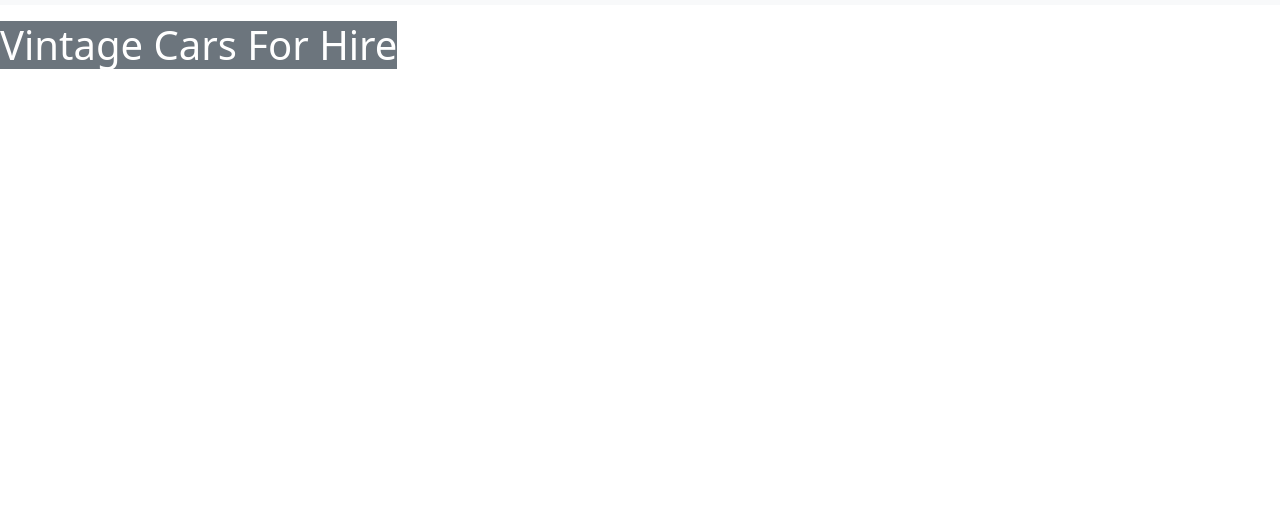
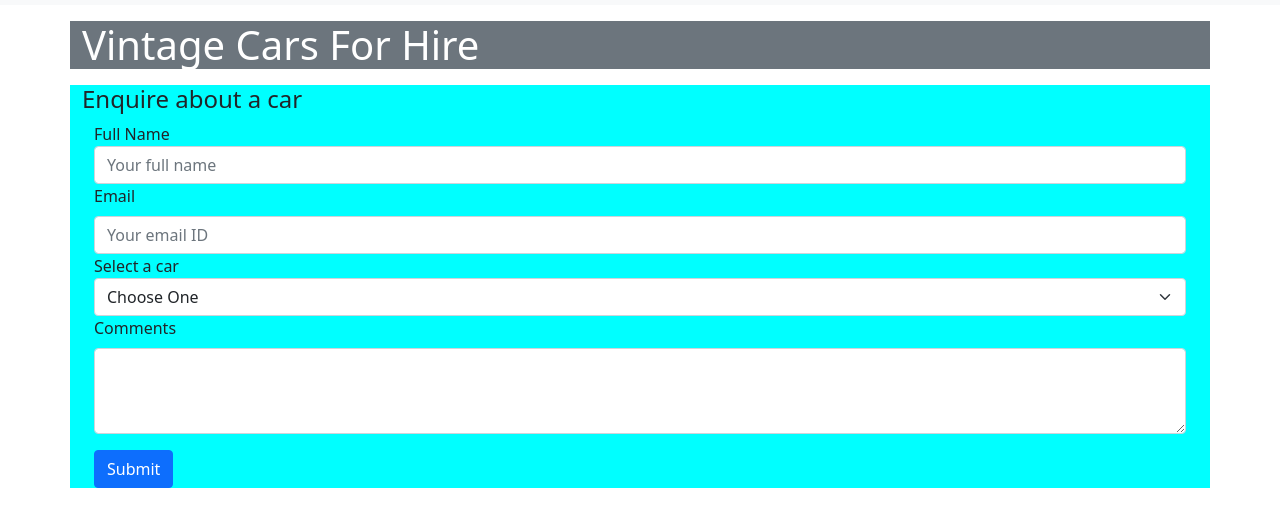
Before and after one commit to loveMySpaceHere/jayanthijoseph_vc, a plain HTML site: page index.html in a window 1280 px wide. Shown: the part 51-578 px from the top of the page. Drawn offline with nearby package versions, Linux system fonts and the light colour scheme.

Commit message:
Adding enquiries section

```diff
--- a/css/styles.css
+++ b/css/styles.css
@@ -0,0 +1,3 @@
+#enquiries{
+    background-color:aqua;
+}
--- a/index.html
+++ b/index.html
@@ -46,7 +46,7 @@
 
         <!-- Ends Navigation -->
         <!-- Starts Header Banner -->
-        <h1 class="position-absolute text-white bg-secondary my-3">Vintage Cars For Hire</h1>
+        <h1 class="container text-white bg-secondary my-3">Vintage Cars For Hire</h1>
         <!-- Ends Header Banner -->
 
     <!-- Section Cars Starts Here -->
@@ -55,6 +55,50 @@
 
 
     <!-- Section Enquiries Starts Here -->
+    <section class="container mt-3" id="enquiries">
+        <h4>Enquire about a car</h4>
+        <form action="#" class="container">
+            <!-- Starts text & telect inputs -->
+            <!--
+
+               1- Choose a form control and adapt it to the layout
+               2 - Choose a select layout and adapt it to the layout
+              -->
+              <div class="form-group">
+                <label for="exampleFormControlInput1">Full Name</label>
+                <input
+                  type="text"
+                  class="form-control"
+                  id="exampleFormControlInput1"
+                  placeholder="Your full name"/>
+              </div>
+
+              <div class="form-group">
+                <label for="inputEmail4" class="form-label">Email</label>
+                <input type="email" class="form-control" id="inputEmail4" placeholder="Your email ID">
+              </div>
+
+              <div class="form-group">
+                <label for="exampleFormControlSelect1">Select a car</label>
+                <select class="form-select" id="exampleFormControlSelect1">
+                  <option>Choose One</option>
+                  <option>Car 1</option>
+                  <option>Car 2</option>
+                  <option>Car 3</option>
+                  <option>Car 4</option>
+                </select>
+              </div>
+
+              <div class="mb-3">
+                <label for="exampleFormControlTextarea1" class="form-label">Comments</label>
+                <textarea class="form-control" id="exampleFormControlTextarea1" rows="3"></textarea>
+              </div>
+
+              <button class="btn btn-primary" type="submit">Submit</button>
+
+
+
+    </section>
 
 
     <!-- Section Enquiries Ends Here -->
```
